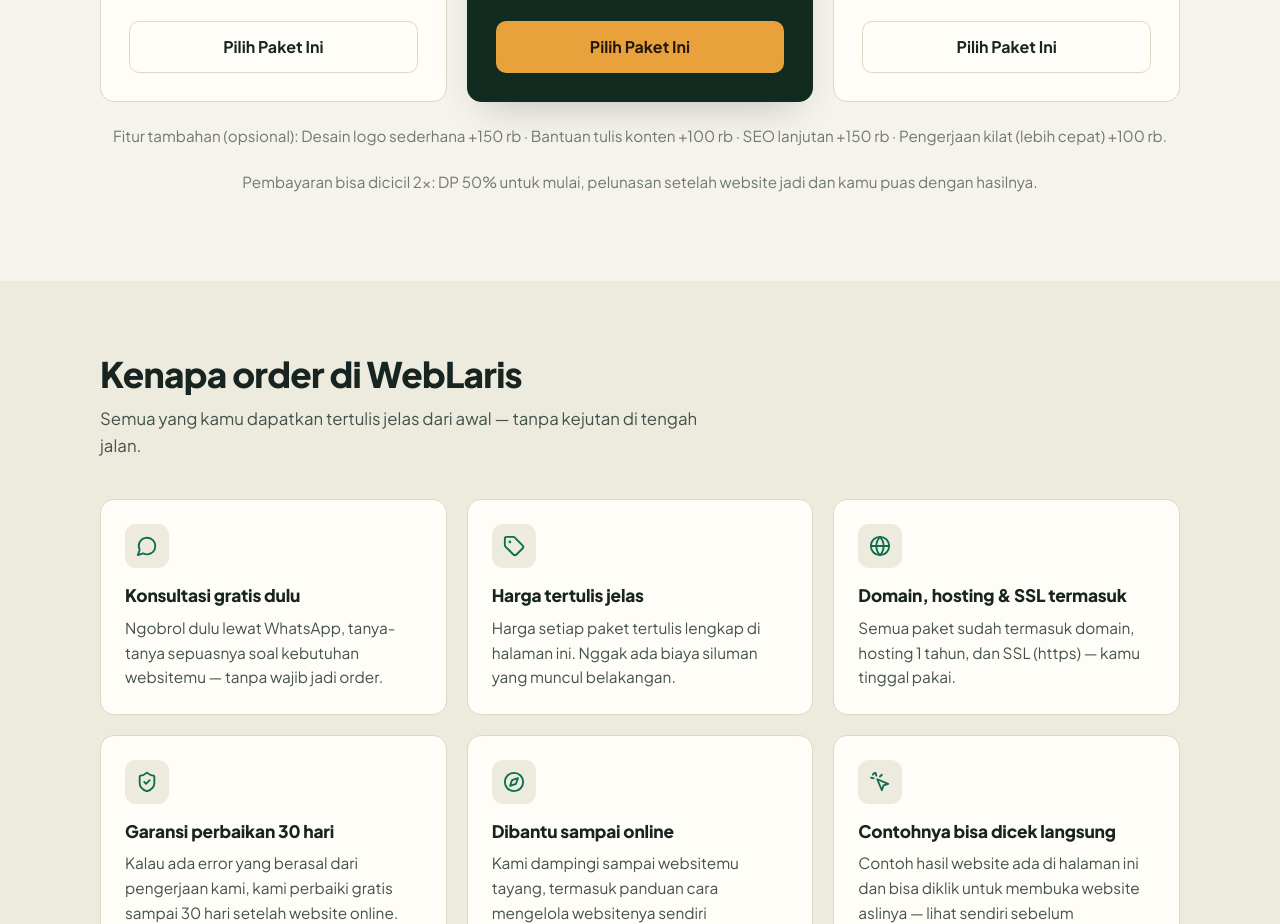
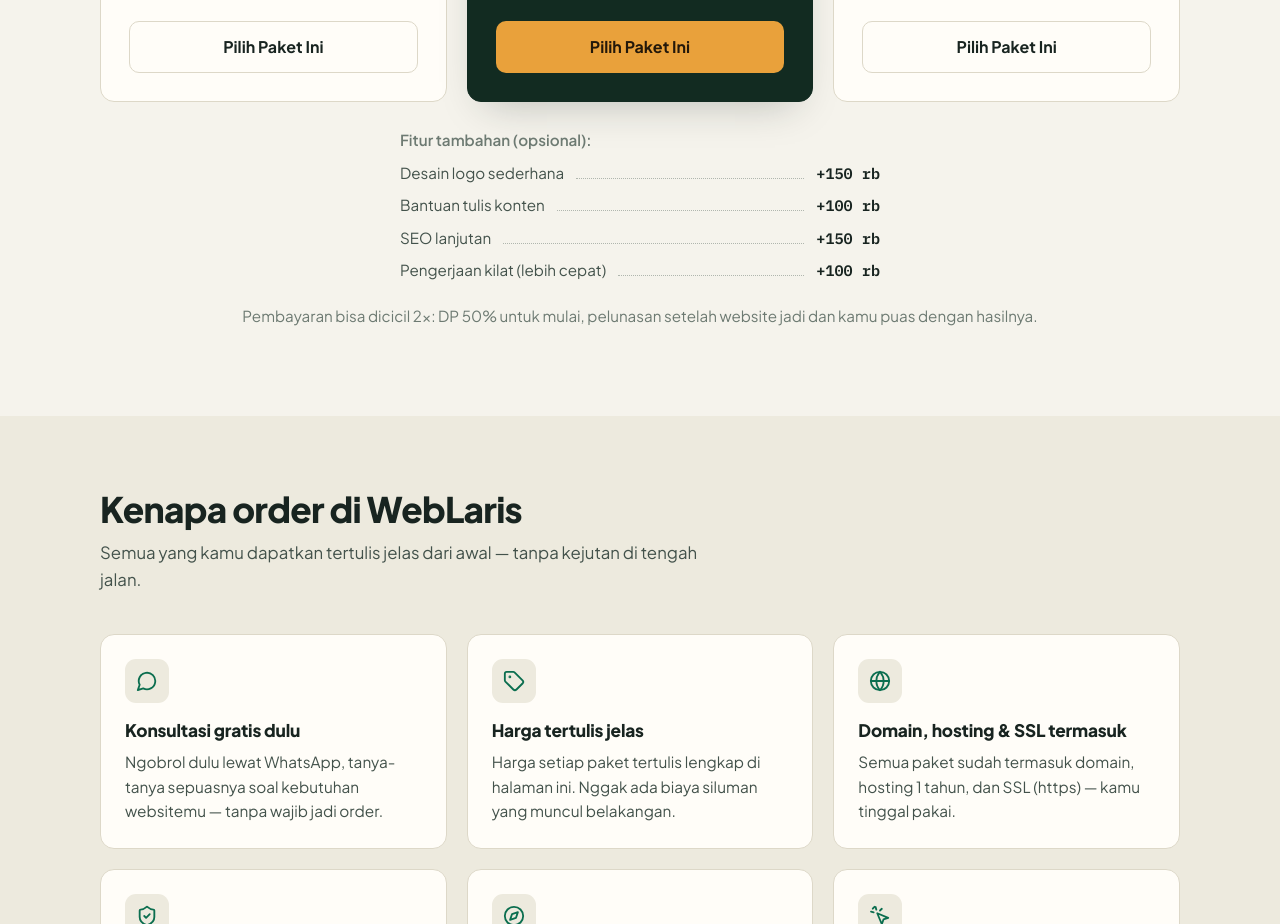
Before and after one commit to Weblariss/weblariss.github.io, a plain HTML site: page index.html in a window 1280 px wide. Shown: the part 2629-3553 px from the top of the page. Drawn offline with Linux system fonts and the light colour scheme.

Commit message:
Rapikan note fitur tambahan jadi daftar harga mini (rapi di HP)

```diff
--- a/index.html
+++ b/index.html
@@ -205,6 +205,12 @@
       .plan li svg { flex: none; margin-top: 3px; color: var(--accent); }
       .plan.featured li svg { color: var(--amber); }
       .price-note { margin-top: 22px; text-align: center; color: var(--muted); font-size: .95rem; }
+      .addon-note { max-width: 480px; margin: 26px auto 0; text-align: left; }
+      .addon-label { margin: 0 0 9px; color: var(--muted); font-size: .95rem; font-weight: 600; }
+      .addon-list { list-style: none; margin: 0; padding: 0; display: grid; gap: 8px; }
+      .addon-list li { display: flex; align-items: baseline; gap: 12px; color: var(--ink-soft); font-size: .95rem; }
+      .addon-list .leader { flex: 1; border-bottom: 1px dotted var(--muted); opacity: .5; }
+      .addon-price { font-family: "IBM Plex Mono", ui-monospace, monospace; font-weight: 600; color: var(--ink); white-space: nowrap; }
 
       /* Kenapa order */
       .why-grid { display: grid; grid-template-columns: repeat(3, 1fr); gap: 20px; }
@@ -413,7 +419,15 @@
               <a class="btn btn-ghost" href="https://wa.me/6288269586277?text=Halo%20WebLaris%2C%20saya%20tertarik%20paket%20Toko%20Online%20Rp%201%2C19%20jt." target="_blank" rel="noopener">Pilih Paket Ini</a>
             </div>
           </div>
-          <p class="price-note">Fitur tambahan (opsional): Desain logo sederhana +150 rb · Bantuan tulis konten +100 rb · SEO lanjutan +150 rb · Pengerjaan kilat (lebih cepat) +100 rb.</p>
+          <div class="addon-note">
+            <p class="addon-label">Fitur tambahan (opsional):</p>
+            <ul class="addon-list">
+              <li><span>Desain logo sederhana</span><span class="leader" aria-hidden="true"></span><span class="addon-price">+150 rb</span></li>
+              <li><span>Bantuan tulis konten</span><span class="leader" aria-hidden="true"></span><span class="addon-price">+100 rb</span></li>
+              <li><span>SEO lanjutan</span><span class="leader" aria-hidden="true"></span><span class="addon-price">+150 rb</span></li>
+              <li><span>Pengerjaan kilat (lebih cepat)</span><span class="leader" aria-hidden="true"></span><span class="addon-price">+100 rb</span></li>
+            </ul>
+          </div>
           <p class="price-note">Pembayaran bisa dicicil 2×: DP 50% untuk mulai, pelunasan setelah website jadi dan kamu puas dengan hasilnya.</p>
         </div>
       </section>
```
